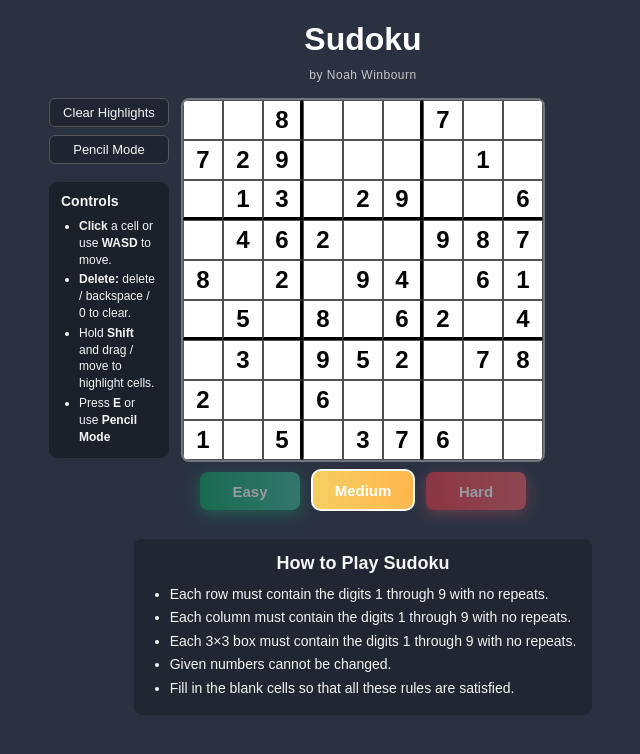
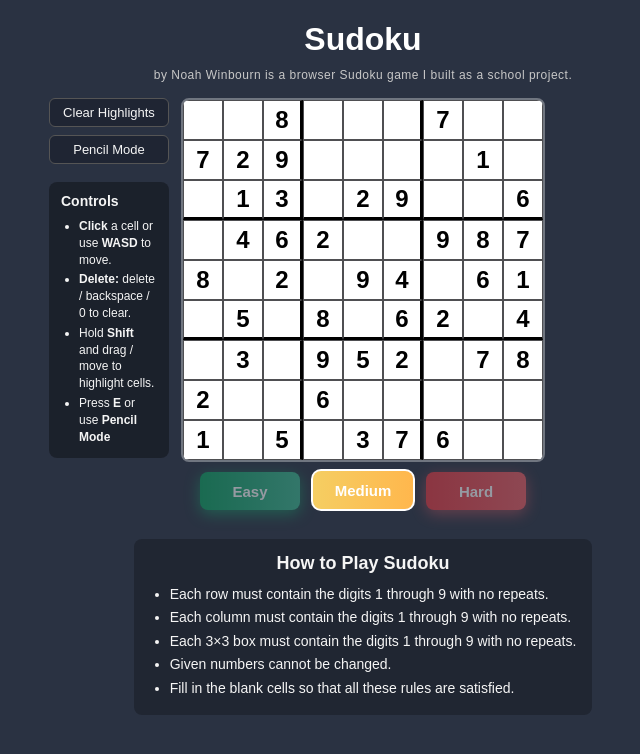
Before and after one commit to nwinbourn/Sudoku-By-Noah, a plain HTML site: page index.html in a window 1280 px wide. Shown: the whole page, without its empty margins (277-917 px from the left). Drawn offline with Linux system fonts and the light colour scheme.

Commit message:
Update index.html
update for SEO

```diff
--- a/index.html
+++ b/index.html
@@ -4,12 +4,13 @@
     <meta charset="UTF-8">
     <meta name="viewport" content="width=device-width, initial-scale=1.0">
     <title>Sudoku-By-Noah</title>
+    <meta name="description" content="Play Sudoku By Noah – a browser-based Sudoku game with a custom generator and solver.">
     <link rel="stylesheet" href="style.css">
 </head>
 <body>
     <div class="game-container">
         <h1>Sudoku</h1>
-        <p class="subtitle">by Noah Winbourn</p>
+        <p class="subtitle">by Noah Winbourn is a browser Sudoku game I built as a school project.</p>
         <!-- Centered board with side tools on the left -->
         <div class="board-wrapper">
             <div class="side-tools">
```
